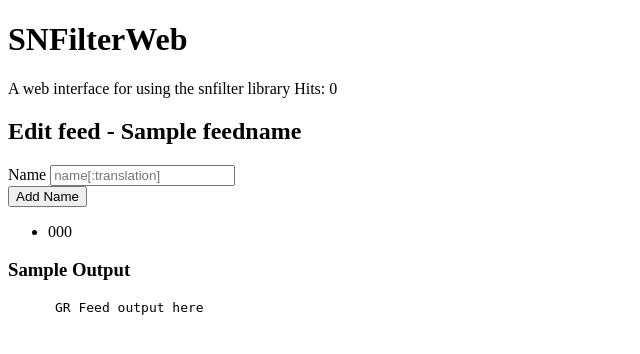
After one commit to stephanellis/snfilterweb, a Python web app: template snfilterweb/templates/editfeed.html in a window 1280 px wide. The commit adds this page. Shown: the top 354 px of the page, without its empty margins (0-640 px from the left). Run offline with Jinja, Linux system fonts and the light colour scheme; the template is opened without the code that fills it: most values are stand-ins (such as "Sample title", 1, 10 or a date in 2020).

Commit message:
can now create a feed and add names to it

```diff
--- a/snfilterweb/__init__.py
+++ b/snfilterweb/__init__.py
@@ -16,5 +16,9 @@ def main(global_config, **settings):
     config.add_static_view('static', 'static', cache_max_age=3600)
     config.add_request_method(redisconnection, "redis", reify=True)
     config.add_route('index', '/')
+    config.add_route('createfeed', '/createfeed')
+    config.add_route('editfeed', '/editfeed/{id}')
+    config.add_route('addname', '/addname/{id}')
+    config.add_route('delname', '/delname/{id}')
     config.scan()
     return config.make_wsgi_app()
--- a/snfilterweb/templates/base.html
+++ b/snfilterweb/templates/base.html
@@ -5,7 +5,7 @@
     <meta http-equiv="X-UA-Compatible" content="IE=edge">
     <meta name="viewport" content="width=device-width, initial-scale=1">
     <!-- The above 3 meta tags *must* come first in the head; any other head content must come *after* these tags -->
-    <title>SNFilterWeb</title>
+    <title>SNFilterWeb {{ feedname or "" }}</title>
 
     <!-- Bootstrap -->
     <link href="{{ request.static_url('snfilterweb:static/css/bootstrap.min.css') }}" rel="stylesheet">
@@ -23,7 +23,6 @@
         <div class="col-md-12">
           <h1>SNFilterWeb</h1>
           <p>A web interface for using the snfilter library Hits: {{ request.redis.get("hits")|int }}</p>
-          <p>A key that doesn't exist {{ homepage }}</p>
         </div>
       </div>
       {% block contentarea %}
--- /dev/null
+++ b/snfilterweb/templates/editfeed.html
@@ -0,0 +1,34 @@
+{% extends "base.html" %}
+
+{% block contentarea %}
+
+<div class="row">
+  <div class="col-md-12">
+    <h2>Edit feed - {{ feedname }}</h2>
+  </div>
+</div>
+
+<div class="row">
+  <div class="col-md-6">
+    <form method="post" action="{{ request.route_url('addname', id=id) }}" class="form-inline">
+      <div class="form-group">
+        <label for="name" class="sr-only">Name</label>
+        <input type="text" name="name" id="name" placeholder="name[:translation]" class="form-control">
+      </div>
+      <button class="btn btn-primary" type="submit">Add Name</button>
+    </form>
+    <ul>
+      {% for m in members %}
+      <li>{{ m.decode("utf-8") }}</li>
+      {% endfor %}
+    </ul>
+  </div>
+  <div class="col-md-6">
+    <h3>Sample Output</h3>
+    <pre>
+      GR Feed output here
+    </pre>
+  </div>
+</div>
+
+{% endblock %}
```
Also changed, not shown: snfilterweb/templates/index.html (+13 -1 lines), snfilterweb/views.py (+34 -0 lines).
